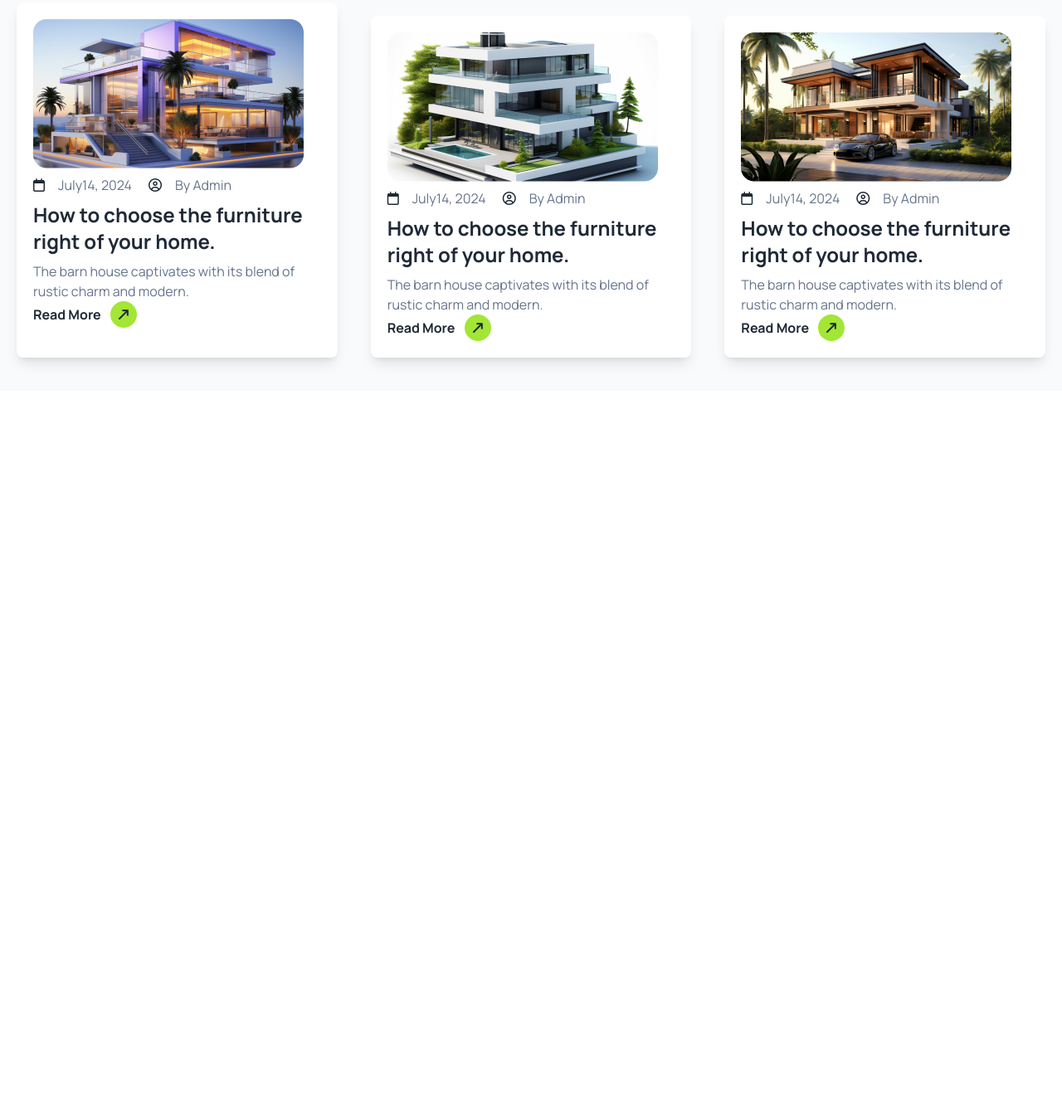
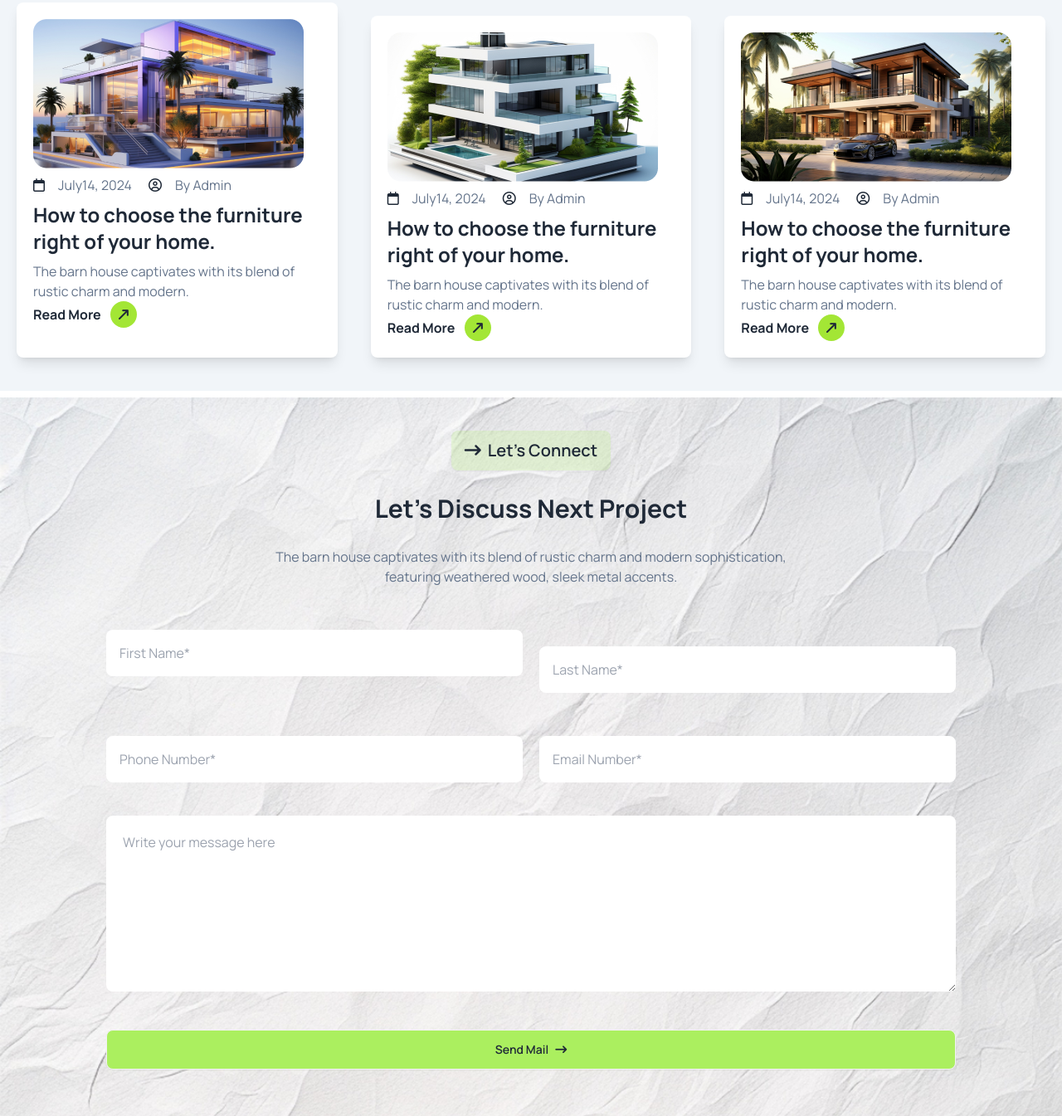
Before and after one commit to Jakir45/Rinterio-3, a plain HTML site: page index.html in a window 1280 px wide. Shown: the part 2561-3906 px from the top of the page at 83% size. Before the commit the page ends 3032 px from the top, so only its background shows below. Drawn offline with nearby package versions, Linux system fonts and the light colour scheme.

Commit message:
input field

```diff
--- a/index.html
+++ b/index.html
@@ -12,6 +12,7 @@
     <link rel="preconnect" href="https://fonts.gstatic.com" crossorigin>
     <link href="https://fonts.googleapis.com/css2?family=Manrope:wght@200..800&display=swap" rel="stylesheet">
     <link rel="stylesheet" href="https://cdnjs.cloudflare.com/ajax/libs/font-awesome/6.6.0/css/all.min.css" integrity="sha512-Kc323vGBEqzTmouAECnVceyQqyqdsSiqLQISBL29aUW4U/M7pSPA/gEUZQqv1cwx4OnYxTxve5UMg5GT6L4JJg==" crossorigin="anonymous" referrerpolicy="no-referrer" />
+    <link rel="stylesheet" href="./style.css">
     <style>
         .manrope{
             font-family: "Manrope", sans-serif;
@@ -95,11 +96,11 @@
     </header>
     <main>
         <!-- design liveable section -->
-         <section class="bg-slate-50 mt-10">
+         <section class=" mt-10 bg-slate-100">
             <!-- <div>
                 <img class="absolute border ml-10  border-dotted py-6" src="./assets/Vector.png" alt="">
             </div> -->
-            <div class="container mx-auto grid lg:grid-cols-2 py-16 gap-5 px-5">
+            <div class="container mx-auto grid lg:grid-cols-2 py-16 gap-5 px-5 ">
                 <!-- text -->
                 <div class="space-y-7">
                     <button class=" btn bg-white rounded-2xl "> <i class="fa-solid fa-arrow-right-long"></i> About Us</button>
@@ -136,7 +137,7 @@
                 </div>
             </div>
             <!-- number card section -->
-             <div class="container mx-auto">
+             <div class="container mx-auto ">
                 <div class="grid lg:grid-cols-4 grid-cols-1 bg-white rounded-lg py-10 gap-10 mx-5">
                     <div class="text-center space-y-3">
                         <p><i class="fa-regular fa-envelope text-3xl"></i></p>
@@ -161,7 +162,7 @@
                 </div>
              </div>
              <!-- work section  -->
-              <div class="container mx-auto">
+              <div class="container mx-auto ">
                 <div class="text-center mt-12 space-y-5 mx-5">
                     <button class=" btn bg-white rounded-2xl "> <i class="fa-solid fa-arrow-right-long"></i> How we works</button>
                     <h1 class="font-bold text-3xl text-black">Our Works Process</h1>
@@ -200,7 +201,7 @@
                  </div>
               </div>
               <!-- Read our Articles section-->
-               <div class="bg-slate-50">
+               <div class="">
                 <!-- text -->
                 <div class="text-center pt-16 space-y-7 ">
                     <button class="btn bg-[#ABEF5F33]"> <i class="fa-solid fa-arrow-right-long"></i>  Rinterio News</button>
@@ -208,8 +209,8 @@
                     <p class="text-slate-500">The barn house captivates with its blend of rustic charm and modern sophistication, <br> featuring weathered wood, sleek metal accents.</p>
                 </div>
                 <!-- card -->
-                <div class="bg-slate-50">
-                    <div class="grid lg:grid-cols-3 grid-cols-1 container mx-auto py-10 space-y-4">
+                <div class="">
+                    <div class="grid lg:grid-cols-3 grid-cols-1 container mx-auto py-10 space-y-4 ">
                         <!-- card-1 -->
                         <div class="space-y-2  p-5 mx-5 bg-white shadow-lg rounded-lg">
                             <img src="./assets/article1.png" alt="">
@@ -265,7 +266,51 @@
                    </div>
                 </div>
 
-         </section>
+
+            </section>
+            <!-- input section -->
+             <section>
+                <div class="img border-t-8 border-white ">
+                    <!-- input text -->
+                    <div class="container mx-auto  ">
+                        <div class="text-center mx-5 space-y-7 py-10">
+                            <button class="btn bg-[#ABEF5F33] border-none text-xl"><i class="fa-solid fa-arrow-right-long"></i>
+                                Let's Connect
+                            </button>
+                            <h2 class="font-bold text-3xl">Let's Discuss Next Project</h2>
+                            <p class="text-slate-500">The barn house captivates with its blend of rustic charm and modern sophistication, <br> featuring weathered wood, sleek metal accents.</p>
+
+                        </div>
+                        <!-- input field -->
+
+                            <div class="grid lg:grid-cols-2 grid-cols-1 space-y-5 mx-5 lg:mx-32 gap-5 pb-14">
+                                <div>
+                                    <input class="p-4 outline-none mt-3 rounded-lg w-full" type="text" placeholder="First Name*">
+                                </div>
+                                <div>
+                                    <input class="p-4 outline-none mt-3 rounded-lg w-full" type="text" placeholder="Last Name*">
+                                </div>
+                                <div>
+                                    <input class="p-4 outline-none mt-3 rounded-lg w-full" type="text" placeholder="Phone Number*">
+                                </div>
+                                <div>
+                                    <input class="p-4 outline-none mt-3 rounded-lg w-full" type="text" placeholder="Email Number*">
+                                </div>
+
+
+                                <div class="lg:col-span-2 ">
+                                    <textarea class="w-full pb-36 rounded-lg p-5" placeholder="Write your message here" name="" id=""></textarea>
+                                </div>
+                                <div class="lg:col-span-2">
+                                    <button class="btn bg-[#ABEF5F] w-full"> Send Mail <i class="fa-solid fa-arrow-right-long"></i></button>
+                                </div>
+
+
+                             </div>
+                         </div>
+
+                 </div>
+             </section>
     </main>
     <footer>
 
--- /dev/null
+++ b/style.css
@@ -0,0 +1,11 @@
+.img{
+    background-image: url(./assets/bg.jpg);
+    width: 100%;
+    background-size: contain;
+    background-size: cover;
+    background-repeat: no-repeat;
+
+
+
+
+}
```
